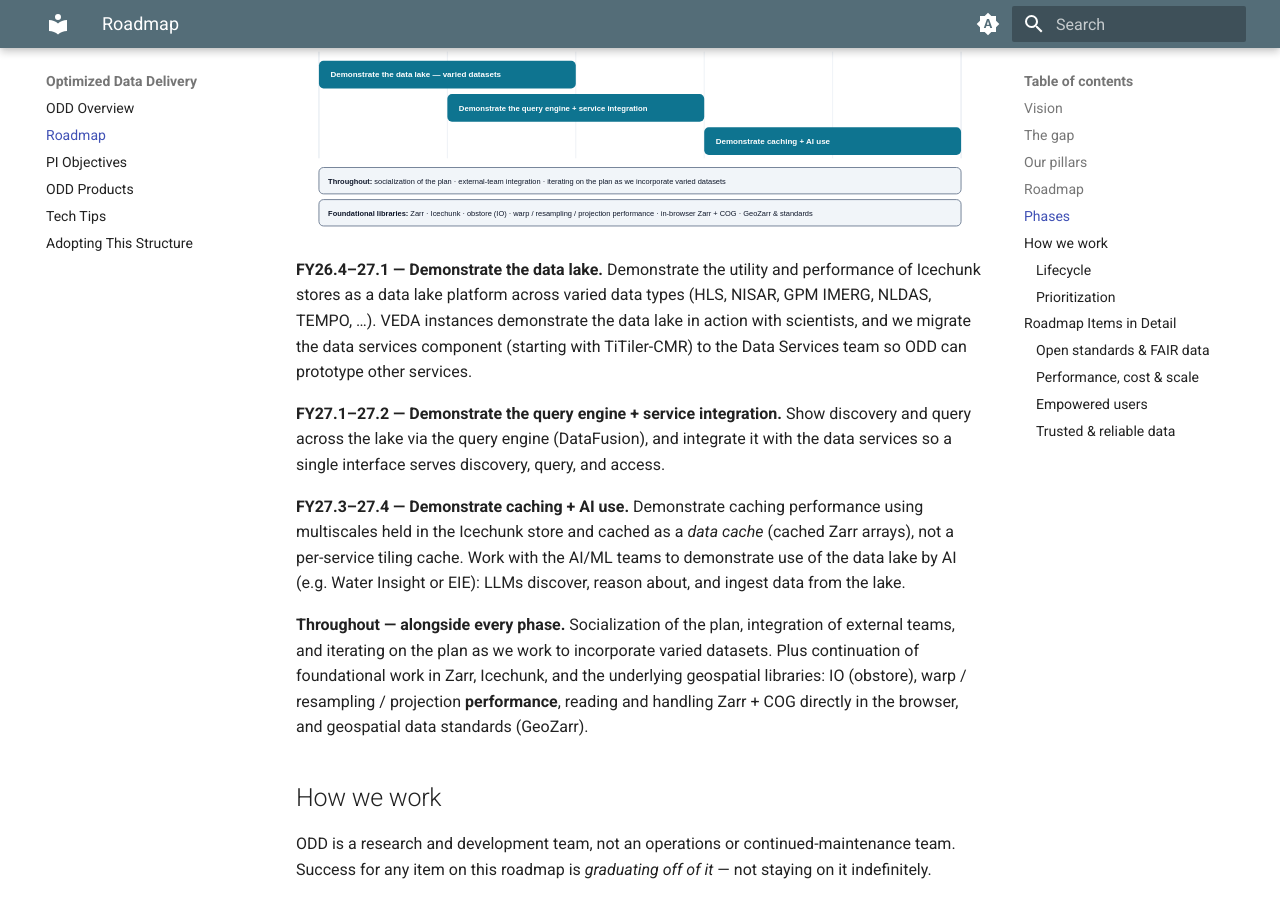
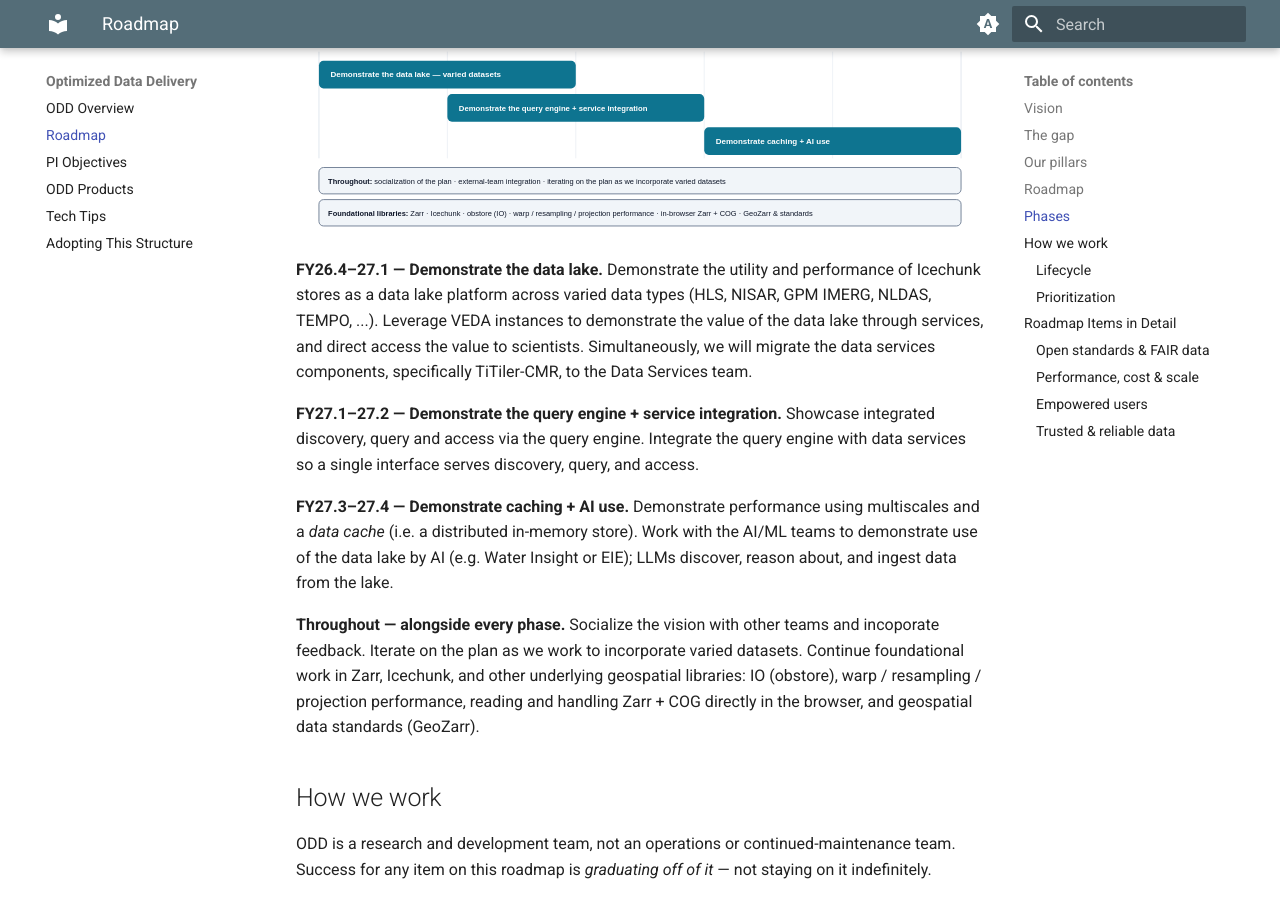
Before and after one commit to NASA-IMPACT/veda-odd, an MkDocs documentation site: the page built from docs/roadmap.md, in a window 1280 px wide and 900 px high, scrolled down 2850 px. Built offline with MkDocs 1.6.1 and Material for MkDocs 9.7.7, drawn with Linux system fonts in a browser that asks for light colours; the version menu is left out.

Commit message:
minor updates

```diff
--- a/docs/roadmap.md
+++ b/docs/roadmap.md
@@ -87,13 +87,13 @@ While the grid above tracks *what* moves through our portfolio, the phases below
   <text x="56" y="350" font-size="13" fill="#0f172a"><tspan font-weight="bold">Foundational libraries: </tspan>Zarr &#183; Icechunk &#183; obstore (IO) &#183; warp / resampling / projection performance &#183; in-browser Zarr + COG &#183; GeoZarr &amp; standards</text>
 </svg>
 
-**FY26.4–27.1 — Demonstrate the data lake.** Demonstrate the utility and performance of Icechunk stores as a data lake platform across varied data types (HLS, NISAR, GPM IMERG, NLDAS, TEMPO, …). VEDA instances demonstrate the data lake in action with scientists, and we migrate the data services component (starting with TiTiler-CMR) to the Data Services team so ODD can prototype other services.
+**FY26.4–27.1 — Demonstrate the data lake.** Demonstrate the utility and performance of Icechunk stores as a data lake platform across varied data types (HLS, NISAR, GPM IMERG, NLDAS, TEMPO, ...). Leverage VEDA instances to demonstrate the value of the data lake through services, and direct access the value to scientists. Simultaneously, we will migrate the data services components, specifically TiTiler-CMR, to the Data Services team.
 
-**FY27.1–27.2 — Demonstrate the query engine + service integration.** Show discovery and query across the lake via the query engine (DataFusion), and integrate it with the data services so a single interface serves discovery, query, and access.
+**FY27.1–27.2 — Demonstrate the query engine + service integration.** Showcase integrated discovery, query and access via the query engine. Integrate the query engine with data services so a single interface serves discovery, query, and access.
 
-**FY27.3–27.4 — Demonstrate caching + AI use.** Demonstrate caching performance using multiscales held in the Icechunk store and cached as a *data cache* (cached Zarr arrays), not a per-service tiling cache. Work with the AI/ML teams to demonstrate use of the data lake by AI (e.g. Water Insight or EIE): LLMs discover, reason about, and ingest data from the lake.
+**FY27.3–27.4 — Demonstrate caching + AI use.** Demonstrate performance using multiscales and a *data cache* (i.e. a distributed in-memory store). Work with the AI/ML teams to demonstrate use of the data lake by AI (e.g. Water Insight or EIE); LLMs discover, reason about, and ingest data from the lake.
 
-**Throughout — alongside every phase.** Socialization of the plan, integration of external teams, and iterating on the plan as we work to incorporate varied datasets. Plus continuation of foundational work in Zarr, Icechunk, and the underlying geospatial libraries: IO (obstore), warp / resampling / projection **performance**, reading and handling Zarr + COG directly in the browser, and geospatial data standards (GeoZarr).
+**Throughout — alongside every phase.** Socialize the vision with other teams and incoporate feedback. Iterate on the plan as we work to incorporate varied datasets. Continue foundational work in Zarr, Icechunk, and other underlying geospatial libraries: IO (obstore), warp / resampling / projection performance, reading and handling Zarr + COG directly in the browser, and geospatial data standards (GeoZarr).
 
 
 ## How we work
```
Also changed, not shown: docs/dse-architecture-vision/index.html (+16 -14 lines).
